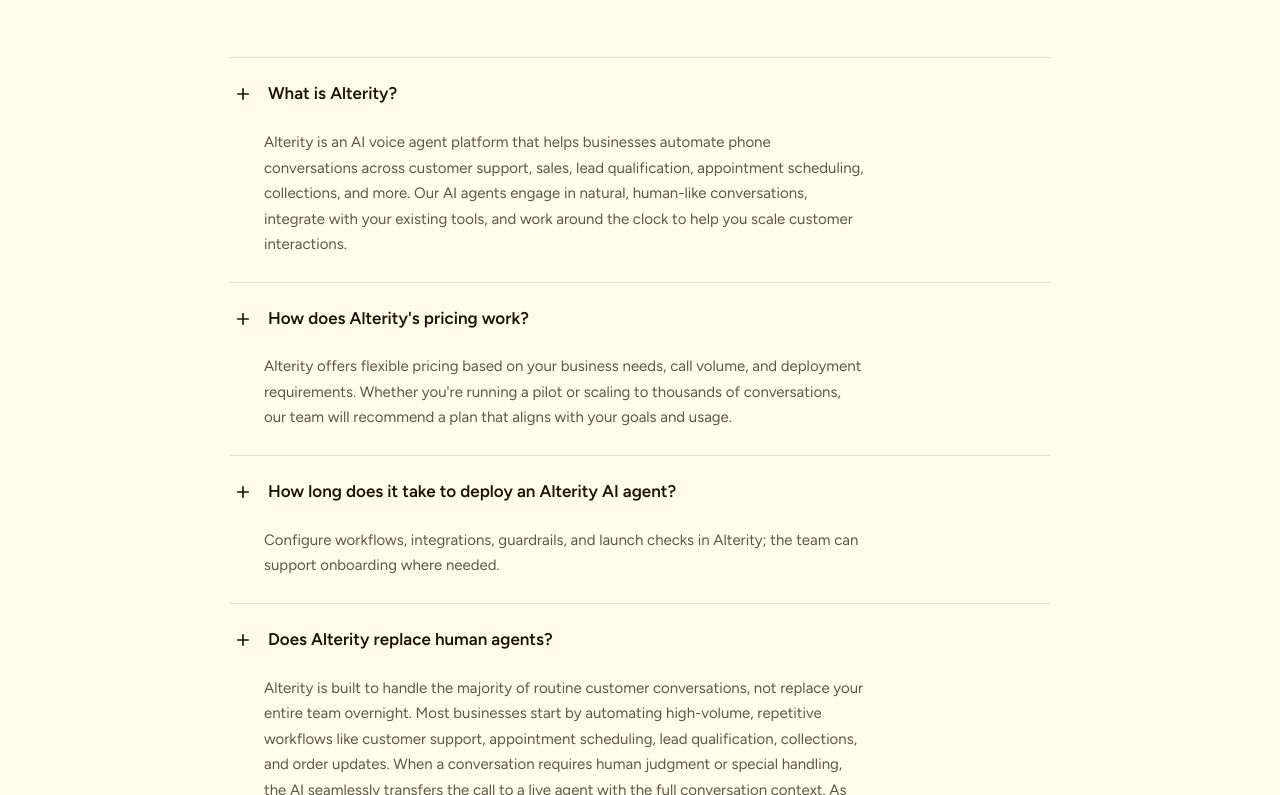
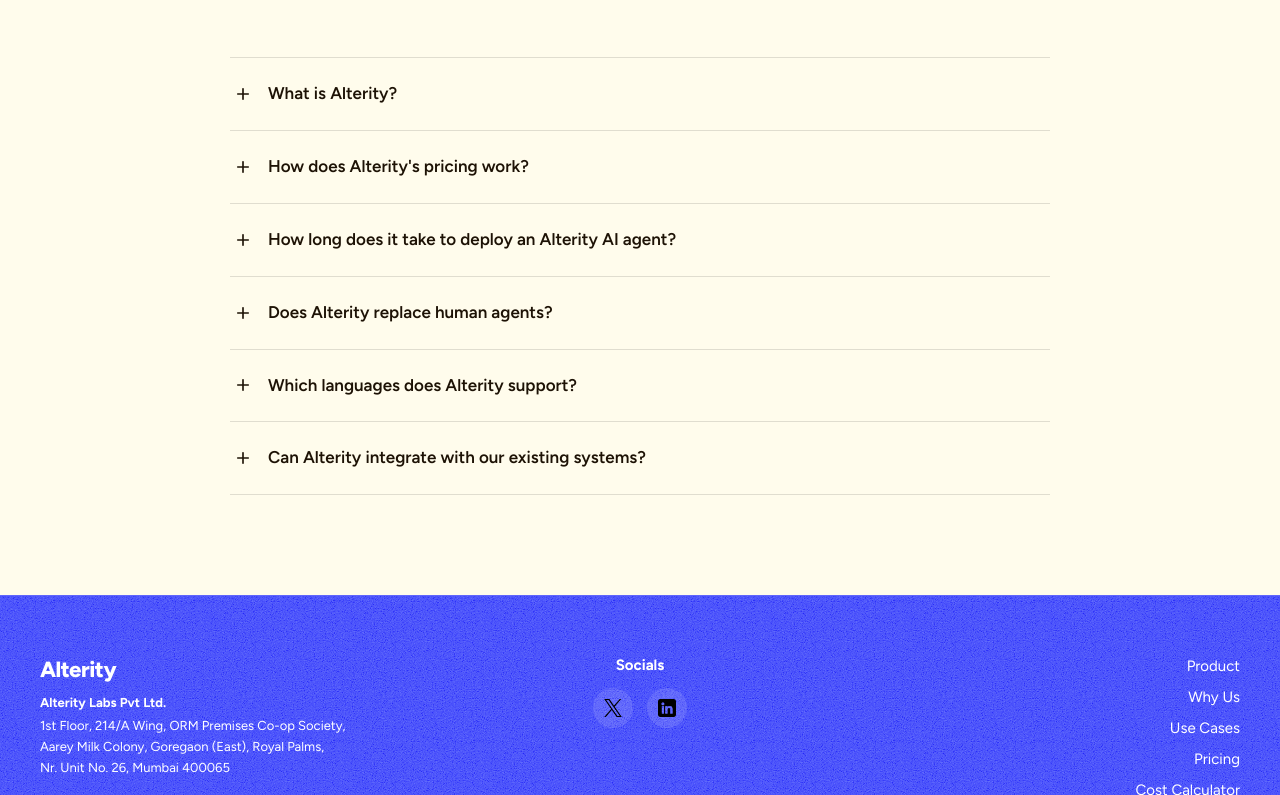
Before and after one commit to mohneeshrautela/alterity-website, a React (Vite) app: page / in a window 1280 px wide. Shown: the part 5405-6200 px from the top of the page. Built offline with nearby package versions, Linux system fonts and the light colour scheme.

Commit message:
Hide closed FAQ content with display none (keep in HTML)
Hide closed FAQ item content instead of animating.

```diff
--- a/src/components/FAQSection/FAQSection.css
+++ b/src/components/FAQSection/FAQSection.css
@@ -107,7 +107,7 @@
 }
 
 .faq-item__content[data-state='closed'] {
-  animation: faq-up 0.22s ease-out;
+  display: none;
 }
 
 @keyframes faq-down {
```
